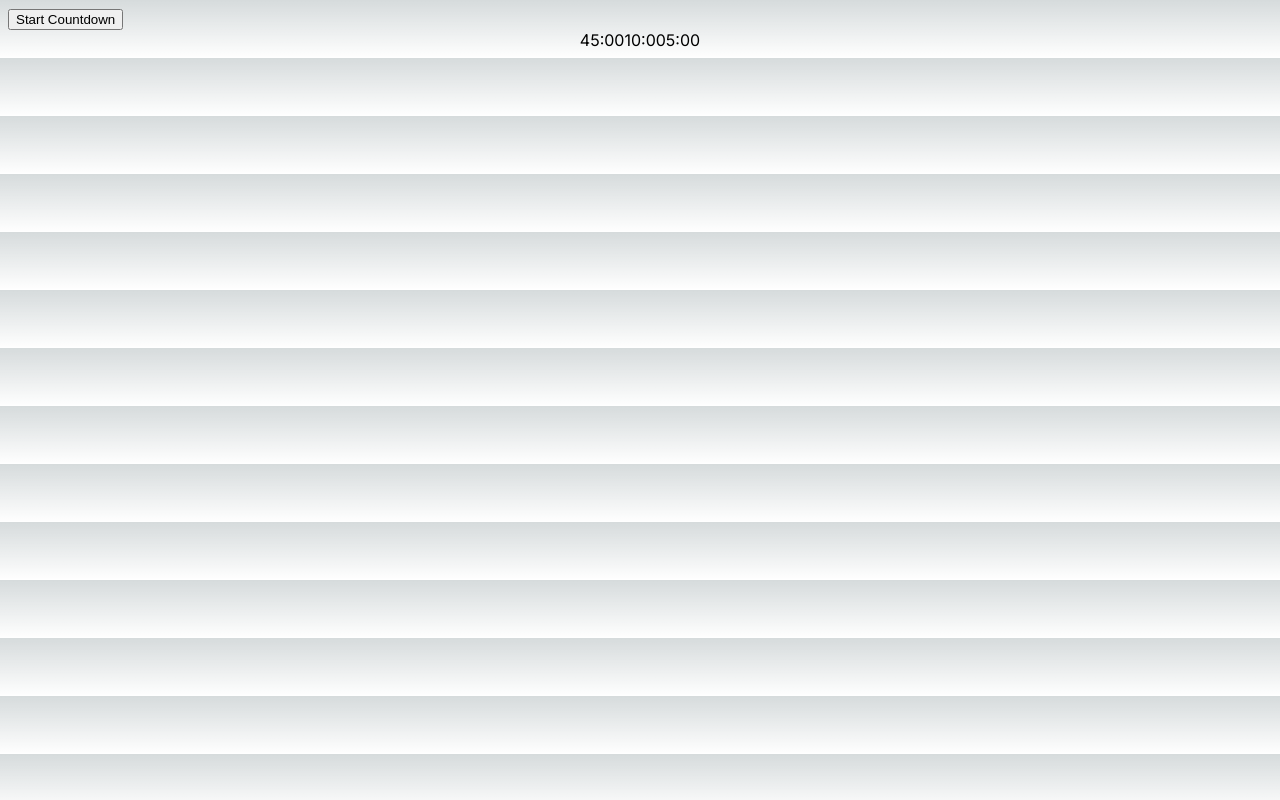
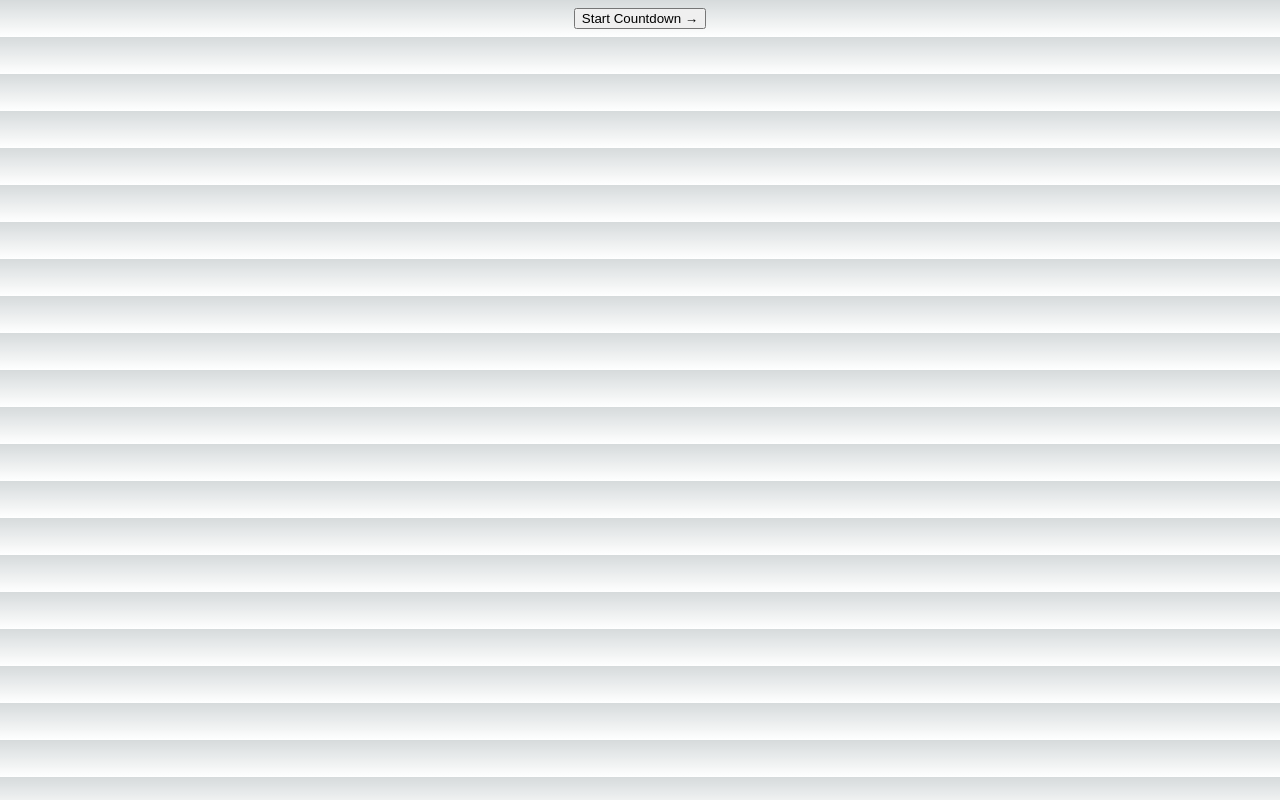
Before and after one commit to rakibul-wdp/mfs, a Next.js app: page / in a window 1280 px wide. Built offline with nearby package versions, Linux system fonts and the light colour scheme.

Commit message:
button centered

```diff
--- a/app/page.js
+++ b/app/page.js
@@ -12,11 +12,21 @@ export default function Home() {
 
   return (
     <div>
-      <button onClick={handleStartClick}>Start Countdown</button>
-      <Card
-        setStartCountdown={setStartCountdown}
-        startCountdown={startCountdown}
-      />
+      {startCountdown ? (
+        <Card
+          setStartCountdown={setStartCountdown}
+          startCountdown={startCountdown}
+        />
+      ) : (
+        <div className="flex items-center justify-center">
+          <button
+            className="bg-green-500 text-lg font-bold mt-14 px-5 py-2 rounded-lg"
+            onClick={handleStartClick}
+          >
+            Start Countdown &#8594;
+          </button>
+        </div>
+      )}
     </div>
   );
 }
```
